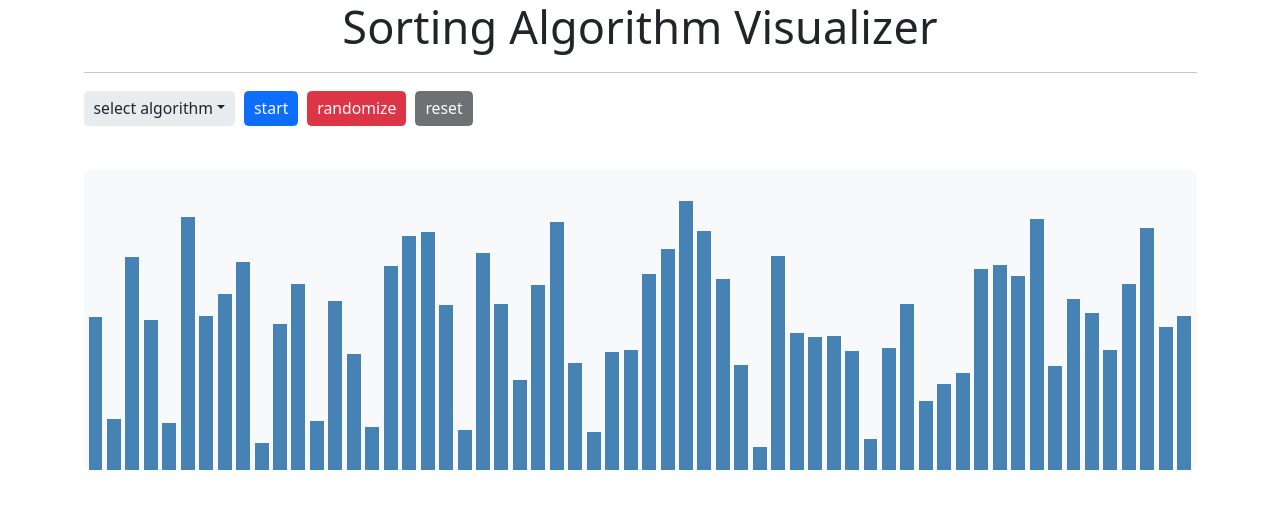
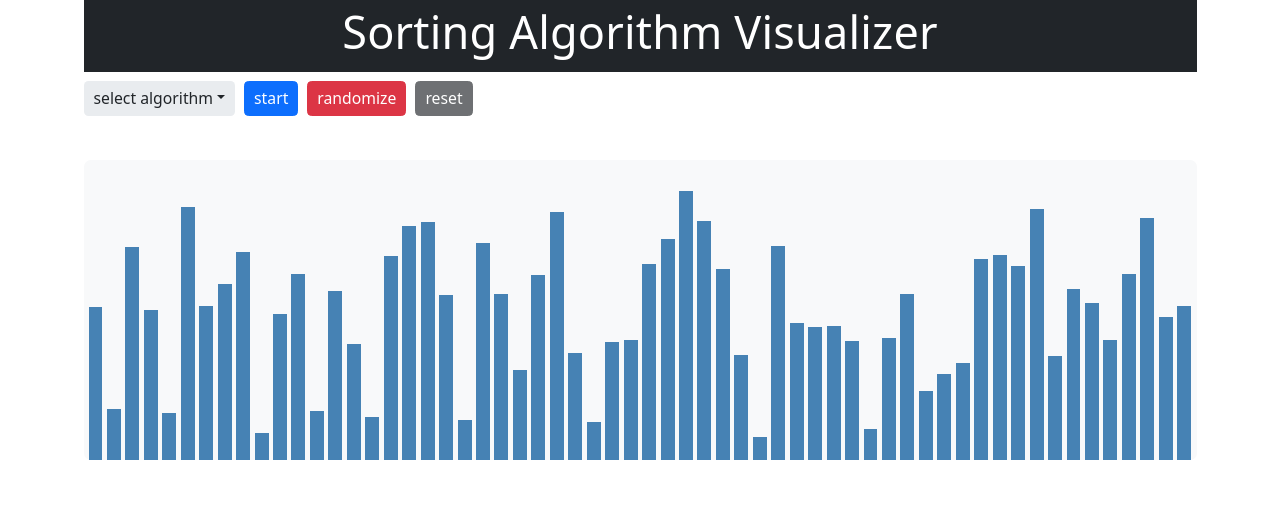
Before and after one commit to einstein2306/sortViz, a React (Vite) app: page / in a window 1280 px wide. Shown: the top 508 px of the page. Built offline with nearby package versions, Linux system fonts and the light colour scheme.

Commit message:
added background color to the title

```diff
--- a/src/App.jsx
+++ b/src/App.jsx
@@ -101,11 +101,10 @@ function stopSorting(){
   return (
     <div>
       <div className="container">
-        <div>
+        <div className="bg-dark text-white p-1">
           <h1 className='text-center'>Sorting Algorithm Visualizer</h1>
-          <hr></hr>
         </div>
-        <div id="controller">
+        <div id="controller" className="mt-2">
           <div className="d-flex justify-content-left gap-2">
               <div className="dropdown">
                 <button className="btn btn-sm dropdown-toggle" style={{ backgroundColor: "#e9ecef" }} type="button" data-bs-toggle="dropdown">
```
